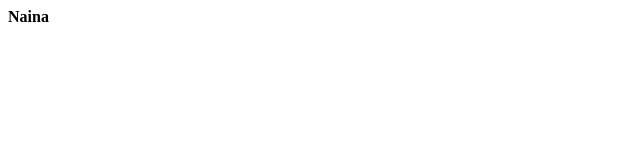
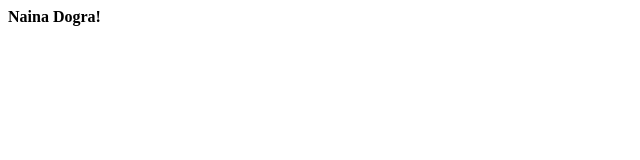
Before and after one commit to manish-johari/demo, a plain HTML site: page index.html in a window 1280 px wide. Shown: the full height of the page, 0-640 px from the left. Drawn offline with Linux system fonts and the light colour scheme.

Commit message:
Update index.html

```diff
--- a/index.html
+++ b/index.html
@@ -1,5 +1,5 @@
 <html>
 <b>
-Naina
+Naina Dogra!
 </b>
 </html>
```
